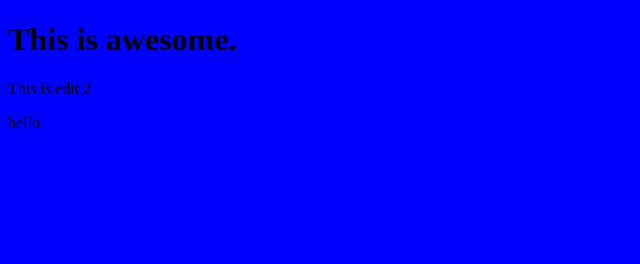
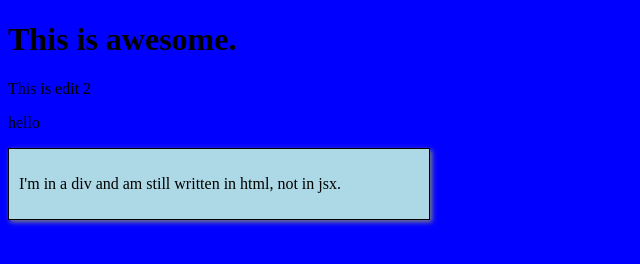
Before and after one commit to ShyftDevMountain/gitDemo, a plain HTML site: page index.html in a window 1280 px wide. Shown: the whole page, without its empty margins (0-640 px from the left). Drawn offline with Linux system fonts and the light colour scheme.

Commit message:
box added to index

```diff
--- a/index.html
+++ b/index.html
@@ -9,5 +9,9 @@
     <h1 class='h'>This is awesome.</h1>
     <p>This is edit 2</p>
     <p class='h'> hello </p>
+
+    <div class="box">
+        <p>I'm in a div and am still written in html, not in jsx.</p>
+    </div>
   </body>
 </html>
--- a/styles.css
+++ b/styles.css
@@ -4,6 +4,15 @@ body {
 
 .h {
   font-size: 50;
+}
+
+.box {
+    width: 400px;
+    height: auto;
+    padding: 10px;
+    background: lightblue;
+    border: 1px solid black;
+    box-shadow: 2px 2px 5px gray;
 }
 
 .drivers-para {
```
